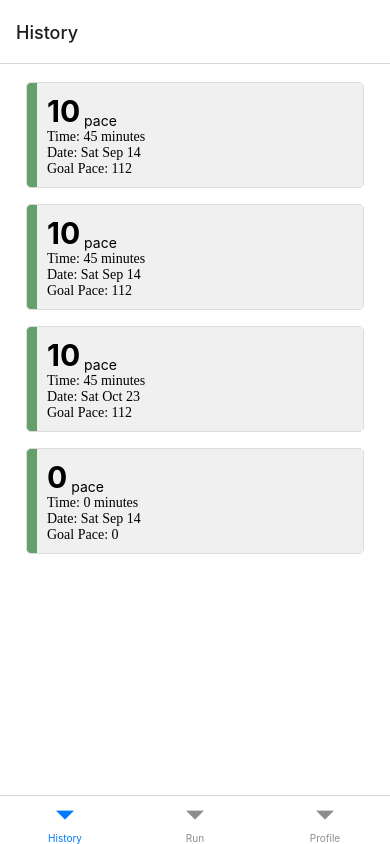
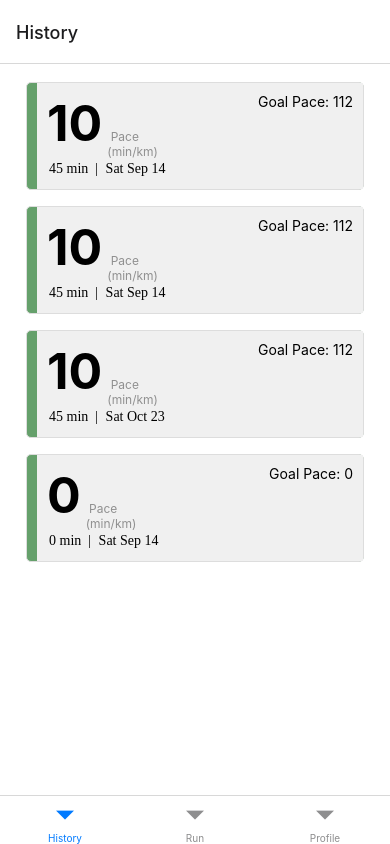
Before and after one commit to meowmeowow/HTN2024, a React Native app: screen / in a window 390 px wide. Built offline with nearby package versions, Linux system fonts and the light colour scheme.

Commit message:
scrumptious styling by addie

```diff
--- a/Components/history/history.js
+++ b/Components/history/history.js
@@ -21,16 +21,23 @@ const History = ({ metrics }) => {
     const allRuns = [...runs, additionalRun];
 
     const HistoryComponent = ({ pace, time, date, goalPace }) => {
+        const backgroundColor = pace >= goalPace ? '#FFDDDD' : '#65A06B';
         return (
             <View style={styles.item}>
                 <View style={styles.rightRect}>
                     <View style={styles.flexPace}>
-                        <Text style={styles.Pace}>{pace}</Text>
-                        <Text style={{ alignSelf: 'flex-end' }}> pace</Text>
+                        <View style={styles.paceContainer}>
+                            <Text style={styles.Pace}>{pace}</Text>
+                            <Text style={styles.units}> Pace {'\n'}(min/km)</Text>
+                        </View>
+                        <View style={styles.goalContainer}>
+                            <Text style={styles.goal}>Goal Pace: {goalPace}</Text>
+                        </View>
                     </View>
-                    <Text style={styles.text}>Time: {time} minutes</Text>
-                    <Text style={styles.text}>Date: {date}</Text>
-                    <Text style={styles.text}>Goal Pace: {goalPace}</Text>
+                    <View style={styles.stuff}>
+                        <Text style={styles.text}>{time} min  | </Text>
+                        <Text style={styles.text}>{date}</Text>
+                    </View>
                 </View>
             </View>
         );
@@ -50,21 +57,46 @@ const History = ({ metrics }) => {
         </View>
     );
 };
+const styles = StyleSheet.create({
+    flexPace:
+    { flexDirection: 'row',
+      justifyContent: 'space-between',
+      fontFamily: 'Inter',
+    },
 
-const styles = StyleSheet.create({
-    flexPace: {
+    paceContainer: {
         flexDirection: 'row',
-        justifyContent: 'flex-start',
-        alignItems: 'center',
-        alignItems: 'flex-end'
+        alignItems: 'center', // Align items vertically in pace container
     },
+
+    paceContainer: {
+        flexDirection: 'row',
+        alignItems: 'baseline', // Align items vertically within pace container
+
+    },
+
+    stuff: {
+        flexDirection: 'row',
+    },
+
+    units: {
+        fontSize: 12,
+        marginLeft: 5,
+        opacity: 0.4,
+    },
+
+    goal: {
+        flexDirection: 'row',
+        justifyContent: 'flex-end',
+    },
+
     rightRect: {
         marginLeft: 10,
         padding: 10,
         backgroundColor: '#f0f0f0',
     },
     Pace: {
-        fontSize: 30,
+        fontSize: 50,
         fontWeight: 'bold',
     },
     container: {
@@ -82,7 +114,8 @@ const styles = StyleSheet.create({
         borderRadius: 5,
     },
     text: {
-        fontFamily: 'Poppins-Black'
+        fontFamily: 'Poppins-Black',
+        padding: 2,
     },
 });
 
```
